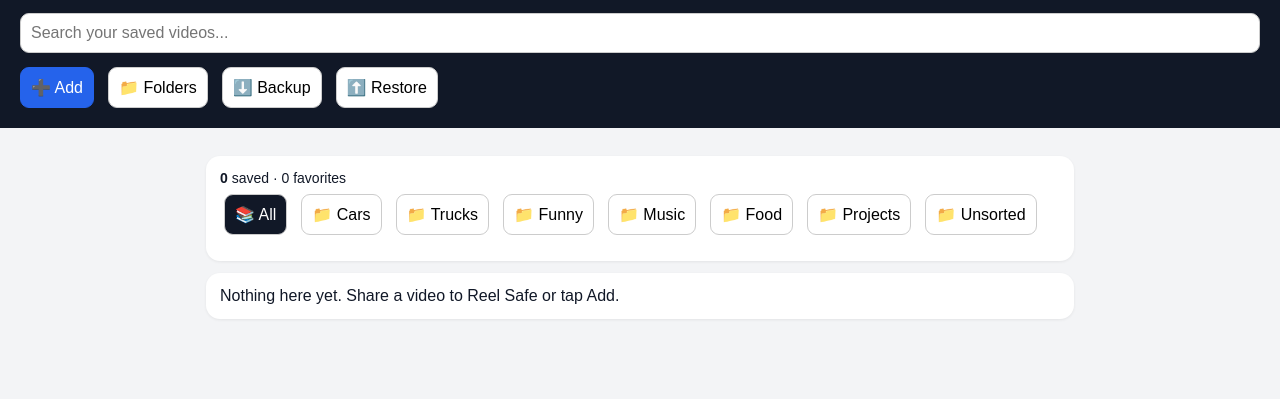
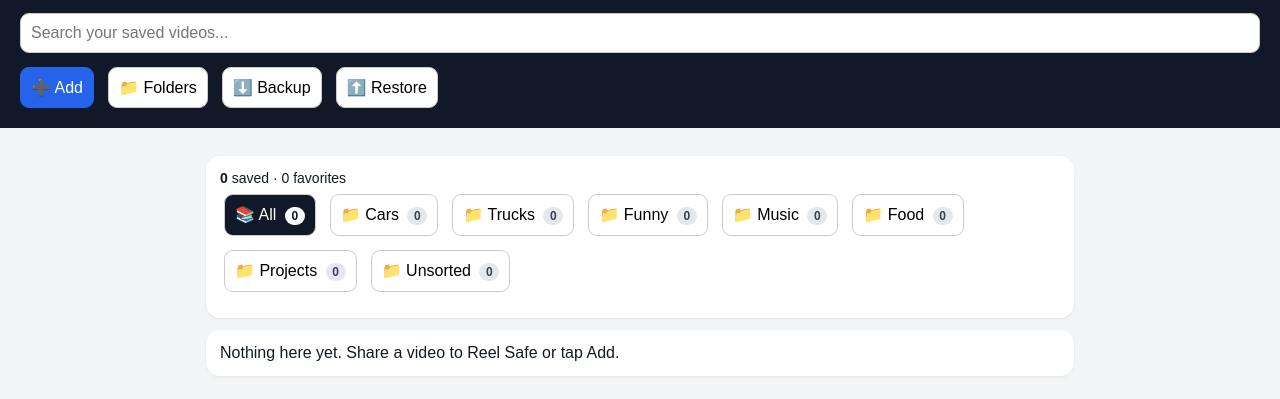
Before and after one commit to ronandersonsemail-gif/Reel-Library, a plain HTML site: page index.html in a window 1280 px wide. Shown: the part 77-476 px from the top of the page. Drawn offline with Linux system fonts and the light colour scheme.

Commit message:
Show video counts on folder buttons

```diff
--- a/index.html
+++ b/index.html
@@ -11,7 +11,7 @@ input,textarea,select,button{box-sizing:border-box;padding:10px;margin:4px;borde
 input,textarea,select{width:100%}button{cursor:pointer;background:white}.primary{background:#2563eb;color:white;border-color:#2563eb}
 .row{display:flex;gap:6px;flex-wrap:wrap;align-items:center}.row>*{flex:0 1 auto}
 .stat{font-size:14px}.muted{color:#64748b;font-size:13px}.folderbar{display:flex;gap:6px;flex-wrap:wrap;padding:4px 0 8px}
-.folderbar button{white-space:nowrap}.folderbar .active{background:#111827;color:#fff}
+.folderbar button{white-space:nowrap}.folderbar .active{background:#111827;color:#fff}.folder-count{display:inline-block;min-width:20px;padding:2px 6px;margin-left:4px;border-radius:999px;background:#e5e7eb;color:#374151;font-size:12px;font-weight:700}.folderbar .active .folder-count{background:#fff;color:#111827}
 .itemhead{display:flex;align-items:center;gap:8px}.source-dot{width:9px;height:9px;border-radius:50%;display:inline-block;flex:none}
 .source-facebook{background:#1877f2}.source-youtube{background:#ff0000}.source-tiktok{background:#111}.source-other{background:#7c3aed}
 .badge{font-size:12px;background:#eef2ff;padding:4px 7px;border-radius:999px;color:#3730a3}
@@ -62,7 +62,7 @@ function fav(id){let r=a.find(x=>x.id===id);r.favorite=!r.favorite;persist()}
 function del(id){if(confirm("Delete this saved video?")){a=a.filter(x=>x.id!==id);persist()}}
 function moveAuto(id){let r=a.find(x=>x.id===id);if(!r)return;r.folder=autoFolder(r.tags);r.folderLocked=false;persist()}
 const folderBar=document.getElementById("folderbar");
-function renderFolders(){let names=["All",...folders];folderBar.innerHTML=names.map(f=>'<button type="button" data-folder="'+esc(f)+'">'+(f==="All"?"📚 All":("📁 "+esc(f)))+'</button>').join("");folderBar.querySelectorAll("button").forEach(btn=>{if(btn.dataset.folder===currentFolder)btn.classList.add("active")})}
+function renderFolders(){let names=["All",...folders];let counts={All:a.length};folders.forEach(f=>counts[f]=a.filter(r=>r.folder===f).length);folderBar.innerHTML=names.map(f=>'<button type="button" data-folder="'+esc(f)+'">'+(f==="All"?"📚 All":("📁 "+esc(f)))+' <span class="folder-count">'+counts[f]+'</span></button>').join("");folderBar.querySelectorAll("button").forEach(btn=>{if(btn.dataset.folder===currentFolder)btn.classList.add("active")})}
 function selectFolder(f){currentFolder=f;render()}
 if(!folderBar.dataset.bound){folderBar.dataset.bound="1";folderBar.addEventListener("pointerup",e=>{let btn=e.target.closest("button[data-folder]");if(!btn)return;e.preventDefault();selectFolder(btn.dataset.folder)})}
 function render(){let q=search.value.toLowerCase();renderFolders();let b=a.filter(r=>(currentFolder==="All"||r.folder===currentFolder)&&(r.title+" "+r.url+" "+r.notes+" "+r.tags.join(" ")).toLowerCase().includes(q));count.textContent=a.length;favcount.textContent=a.filter(r=>r.favorite).length;if(!b.length){list.innerHTML='<div class="card">Nothing here yet. Share a video to Reel Safe or tap Add.</div>';return}
```
